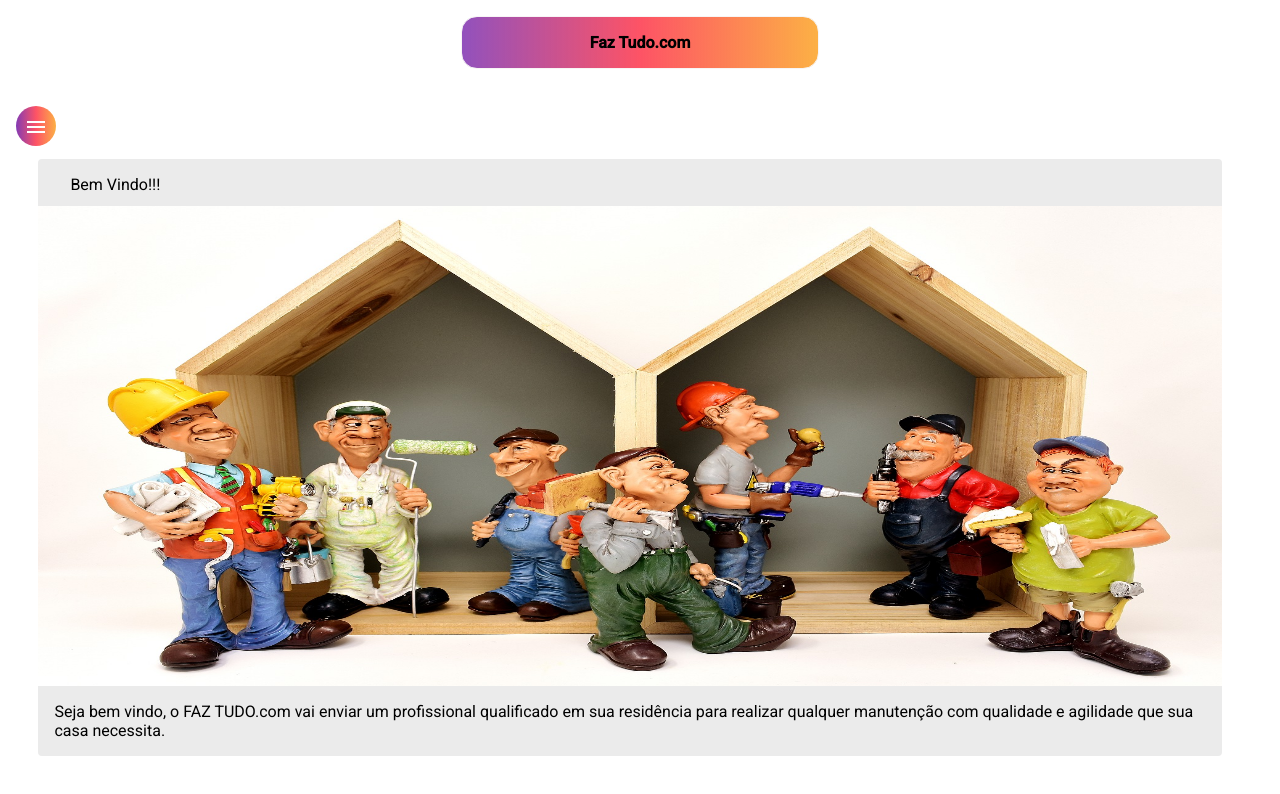
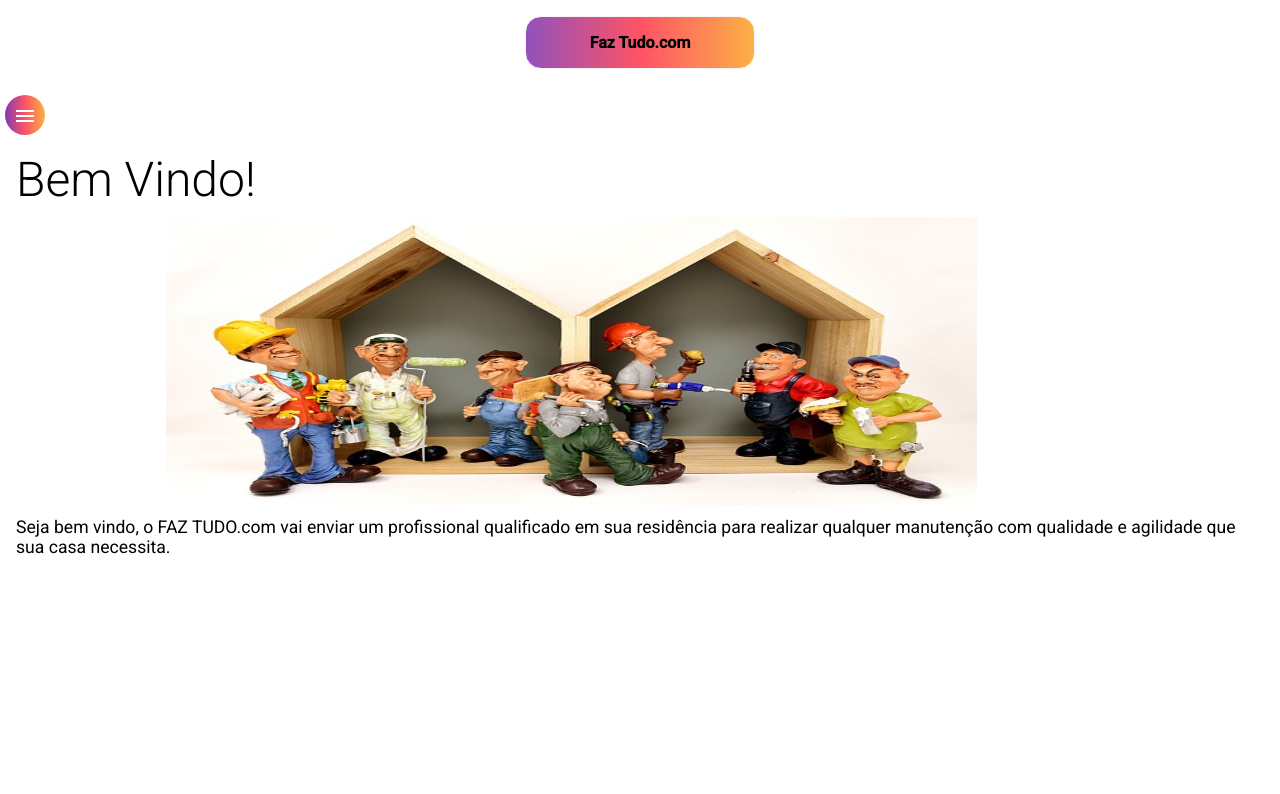
Before and after one commit to AdrianaAmaral/ProjetoFinalFrontEnd, an Angular app: page /home in a window 1280 px wide. Shown: the top 794 px of the page. Built offline with nearby package versions, Linux system fonts and the light colour scheme.

Commit message:
HTML e CSS login

```diff
--- a/src/app/components/header/header.component.css
+++ b/src/app/components/header/header.component.css
@@ -7,7 +7,7 @@
 h4 {
     margin-top: 1rem;
     border: 1px solid rgb(247, 245, 245);
-    padding: 1rem 10%;
+    padding: 1rem 5%;
     border-radius: 1rem;
     background: linear-gradient(90deg, rgba(131, 58, 180, 0.884) 0%, rgba(253,29,53,0.7600082269235819) 50%, rgba(252,176,69,1) 100%);
 }
--- a/src/app/components/home/home.component.css
+++ b/src/app/components/home/home.component.css
@@ -5,6 +5,18 @@
 }
 
 img {
-    height: 30rem;
+    width: 65%;
+    height: 18rem;
+    margin-left: 12%;
+    min-height: 15rem;
+}
 
+.home .title {
+    font-size: 3rem;
+    font-weight: 300;
+    line-height: 1.2;
 }
+
+.home .subtitle{
+    font-size: 1.1rem;
+}
--- a/src/app/components/home/home.component.html
+++ b/src/app/components/home/home.component.html
@@ -1,11 +1,13 @@
-<mat-card class="card mat-elevation-z8">
-    <mat-card-header>
-      <mat-card-title>Bem Vindo!!!</mat-card-title>
-    </mat-card-header>
+<mat-card class="home mat-elevation-z8">
+
+      <mat-card-title class="title">
+        Bem Vindo!
+    </mat-card-title>
+
     <img mat-card-image src="assets/img/faztudo2.jpg" alt="Foto de Faz Tudo">
-    <mat-card-content>
-      <p>
+    <mat-card-subtitle class="subtitle">
+
         Seja bem vindo, o FAZ TUDO.com vai enviar um profissional qualificado em sua residência para realizar qualquer manutenção com qualidade e agilidade que sua casa necessita.
-      </p>
-    </mat-card-content>
+
+    </mat-card-subtitle>
   </mat-card>
--- a/src/app/components/login/login.component.css
+++ b/src/app/components/login/login.component.css
@@ -0,0 +1,55 @@
+.container {
+   height: 100%;
+   background: linear-gradient(90deg, rgba(131,58,180,1) 0%, rgba(253,29,53,0.7600082269235819) 50%, rgba(252,176,69,1) 100%);
+   display: flex;
+   align-items: center;
+   justify-content: center;
+}
+
+.form {
+    max-height: auto;
+    width: 35%;
+    margin-left: 5%;
+    padding: 10px;
+    margin-top: 1%;
+    border-radius: 1rem;
+    background-color: rgb(235, 235, 235);
+}
+
+h1 {
+    margin-top: 1px;
+    width: 100%;
+    text-align: center;
+    color: rgba(253,29,53,0.7600082269235819);
+}
+
+.full-width {
+    width: 100%;
+    margin-top: 5%;
+
+}
+
+img {
+    height: 15rem;
+    width: 80%;
+    margin: auto;
+    display: flex;
+   align-items: center;
+   justify-content: center;
+}
+
+.button {
+    margin-top: 8%;
+    background-color: rgba(253,29,53,0.7600082269235819);
+    border-radius: 1rem;
+    align-items: center;
+    width: 100%;
+}
+
+input {
+    width: 80%;
+    font-size: large;
+    align-items: center;
+    text-align: center;
+    margin-left: 9%;
+}
--- a/src/app/components/login/login.component.html
+++ b/src/app/components/login/login.component.html
@@ -1 +1,21 @@
-<p>login works!</p>
+<div class="container">
+
+    <form class="form  mat-elevation-z8">
+        <h1> Faz Tudo.com </h1>
+
+        <img mat-card-image src="assets/img/faztudo3.jpg" alt="Foto de Faz Tudo">
+
+        <mat-form-field class="full-width" appearance="fill">
+            <mat-label>Email</mat-label>
+            <input type="email" placeholder="Ex. exemplo@gmail.com">
+        </mat-form-field>
+
+        <mat-form-field class="full-width" appearance="fill">
+            <mat-label>Senha</mat-label>
+            <input type="password" placeholder="Ex. 123">
+        </mat-form-field>
+
+        <button class="button mat-elevation-z8" mat-stroked-button color="primary">Primary</button>
+
+    </form>
+</div>
--- a/src/app/components/nav/nav.component.css
+++ b/src/app/components/nav/nav.component.css
@@ -24,7 +24,7 @@ img {
 }
 
 .menu {
-    margin: 1rem 0 0 1rem;
+    margin: 5px 0 0 5px;
     color: white;
     background: linear-gradient(90deg, rgba(131,58,180,1) 0%, rgba(253,29,53,0.7600082269235819) 50%, rgba(252,176,69,1) 100%);
 }
--- a/src/app/components/nav/nav.component.html
+++ b/src/app/components/nav/nav.component.html
@@ -1,4 +1,4 @@
-<mat-drawer-container class="container" autosize>
+<mat-drawer-container class="container position-fixed w-25" autosize>
     <mat-drawer #drawer class="sidenav" mode="side">
      <img src="assets/img/faztudo.jpg">
         <mat-nav-list class="nav-lista">
```
Also changed, not shown: src/assets/img/faztudo2.jpg, src/assets/img/faztudo3.jpg (added).
